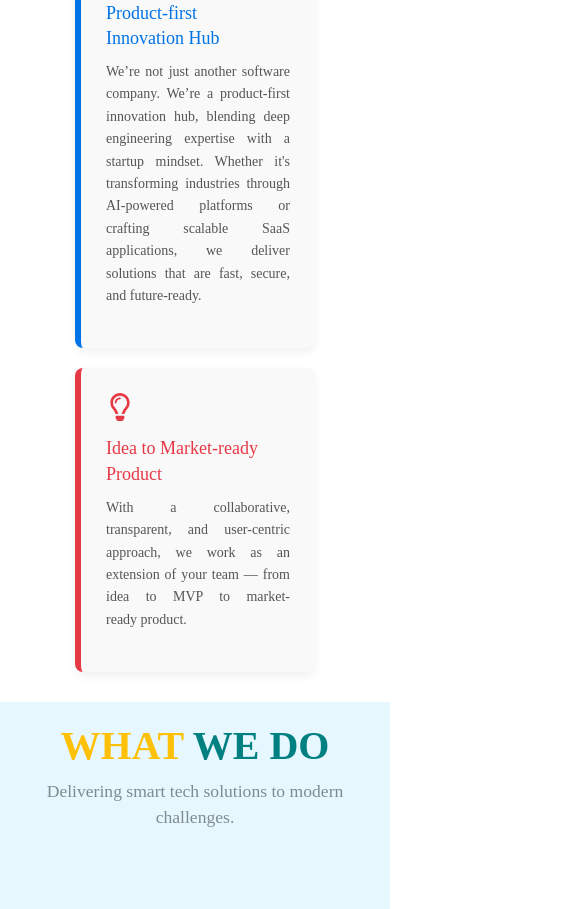
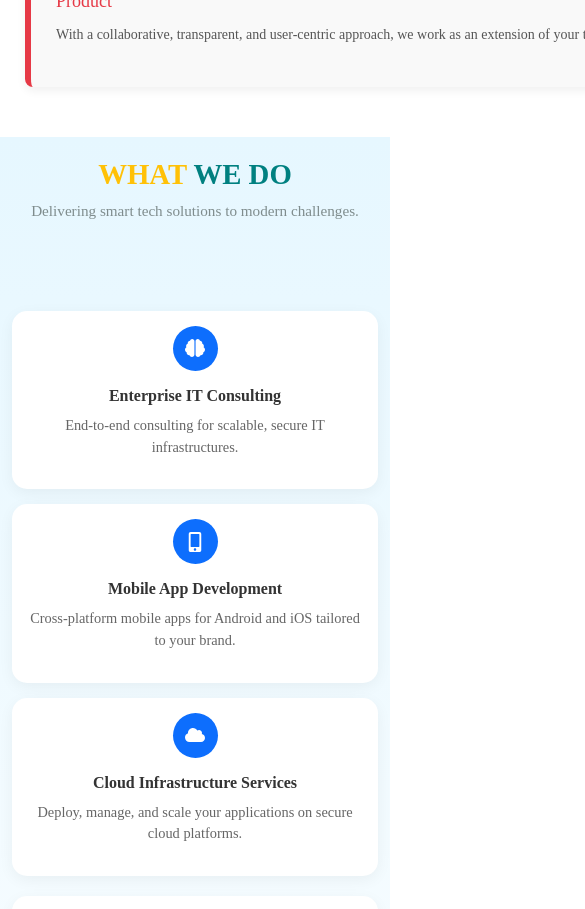
Before and after one commit to alexpandiyan-coder/Finytive, a React (Vite) app: page / in a window 390 px wide. Shown: the part 1640-2549 px from the top of the page, 585 px wide, since content can reach past the window. Built offline with nearby package versions, Linux system fonts and the light colour scheme.

Commit message:
update for Service page

```diff
--- a/src/Componet/WhatWeDo/WhatWeDo.css
+++ b/src/Componet/WhatWeDo/WhatWeDo.css
@@ -2,6 +2,7 @@
   background: linear-gradient(to bottom, #e6f7ff, #ffffff);
   padding: 20px 0;
   position: relative;
+  overflow: hidden;
 }
 
 .timeline-title {
@@ -27,6 +28,7 @@
   z-index: 1;
 }
 
+/* Desktop Scroll Container */
 .scroll-container {
   overflow: hidden;
   position: relative;
@@ -43,6 +45,10 @@
   z-index: 2;
 }
 
+.auto-scroll:hover {
+  animation-play-state: paused;
+}
+
 @keyframes scrollLeft {
   0% {
     transform: translateX(0%);
@@ -52,21 +58,42 @@
   }
 }
 
+/* Mobile Services Grid */
+.mobile-services-container {
+  display: flex;
+  flex-direction: column;
+  gap: 20px;
+  padding-top: 40px;
+}
+
+.mobile-services-row {
+  display: flex;
+  flex-wrap: wrap;
+  justify-content: center;
+  gap: 20px;
+}
+
+/* Shared Card Styles */
 .timeline-box {
   background: white;
   border-radius: 15px;
-  min-width: 260px;
   padding: 20px;
-  box-shadow: 0 4px 15px rgba(0,0,0,0.05);
+  box-shadow: 0 4px 15px rgba(0, 0, 0, 0.05);
   text-align: center;
   position: relative;
   transition: transform 0.3s ease;
 }
 
-.timeline-box:hover {
-  transform: translateY(-6px) scale(1.3);
-  z-index: 5;
+/* Desktop Card Styles */
+.d-md-block .timeline-box {
+  min-width: 260px;
+}
 
+/* Mobile Card Styles */
+.d-md-none .timeline-box {
+  flex: 1 1 calc(50% - 20px);
+  max-width: calc(50% - 20px);
+  margin-bottom: 0;
 }
 
 .timeline-icon {
@@ -107,28 +134,63 @@
   z-index: 3;
 }
 
+@media (max-width: 992px) {
+  .timeline-title {
+    font-size: 2rem;
+  }
+
+  .timeline-box {
+    padding: 15px;
+  }
+
+  .timeline-icon {
+    width: 45px;
+    height: 45px;
+    font-size: 20px;
+  }
+}
+
 @media (max-width: 768px) {
   .timeline-lines {
     display: none;
   }
 
   .auto-scroll {
-    animation: none;
-    flex-direction: column;
-    align-items: center;
+    display: none;
   }
 
   .timeline-box {
-    width: 90%;
-    margin-bottom: 30px;
+    transform: none !important;
   }
 
   .timeline-dot {
-    top: -20px;
+    display: none;
   }
 }
 
-/* Keep previous .timeline-box, .timeline-icon, etc. styles as-is */
-.auto-scroll:hover {
-  animation-play-state: paused;
+@media (max-width: 480px) {
+  .timeline-title {
+    font-size: 1.8rem;
+  }
+
+  .timeline-subtitle {
+    font-size: 0.95rem;
+  }
+
+  .timeline-desc {
+    font-size: 0.9rem;
+  }
+
+  .timeline-heading {
+    font-size: 1rem;
+  }
+
+  .mobile-services-row {
+    gap: 15px;
+  }
+
+  .d-md-none .timeline-box {
+    flex: 1 1 100%;
+    max-width: 100%;
+  }
 }
--- a/src/Componet/WhatWeDo/WhatWeDo.jsx
+++ b/src/Componet/WhatWeDo/WhatWeDo.jsx
@@ -1,4 +1,4 @@
-import React from 'react';
+import React, { useEffect } from 'react';
 import { Container } from 'react-bootstrap';
 import {
   FaBrain,
@@ -9,7 +9,6 @@ import {
   FaCode,
 } from 'react-icons/fa';
 import './WhatWeDo.css';
-
 
 const services = [
   {
@@ -44,26 +43,81 @@ const services = [
   },
 ];
 
+const WhatWeDo = () => {
+  useEffect(() => {
+    const scroller = document.querySelector('.auto-scroll');
+    if (!scroller) return;
 
-const WhatWeDo = () => {
+    const pauseScroll = () => {
+      scroller.style.animationPlayState = 'paused';
+    };
+
+    const resumeScroll = () => {
+      scroller.style.animationPlayState = 'running';
+    };
+
+    scroller.addEventListener('touchstart', pauseScroll);
+    scroller.addEventListener('touchend', resumeScroll);
+
+    return () => {
+      scroller.removeEventListener('touchstart', pauseScroll);
+      scroller.removeEventListener('touchend', resumeScroll);
+    };
+  }, []);
+
+  // Split services into two rows for mobile view
+  const firstRow = services.slice(0, 3);
+  const secondRow = services.slice(3);
+
   return (
     <div className="timeline-wrapper">
       <Container>
         <div className="text-center mb-5">
-          <h2 className="timeline-title text-warning">WHAT <span style={{ color: "teal" }}>WE DO</span></h2>
-          <p className="timeline-subtitle">Delivering smart tech solutions to modern challenges.</p>
+          <h2 className="timeline-title text-warning">
+            WHAT <span style={{ color: 'teal' }}>WE DO</span>
+          </h2>
+          <p className="timeline-subtitle">
+            Delivering smart tech solutions to modern challenges.
+          </p>
         </div>
 
         <div className="timeline-lines"></div>
 
-        <div className="scroll-container">
-
-
+        {/* Desktop View - Horizontal Scroll */}
+        <div className="d-none d-md-block scroll-container">
           <div className="timeline-horizontal auto-scroll">
-            {[...services, ...services].map((service, index) => (
+            {services.map((service, index) => (
               <div key={index} className="timeline-box">
                 <div className="timeline-dot"></div>
-                <div className="timeline-icon">{service.icon}</div>
+                <div className="timeline-icon" aria-label={service.title}>
+                  {service.icon}
+                </div>
+                <h5 className="timeline-heading">{service.title}</h5>
+                <p className="timeline-desc">{service.description}</p>
+              </div>
+            ))}
+          </div>
+        </div>
+
+        {/* Mobile View - Two Rows */}
+        <div className="d-md-none mobile-services-container">
+          <div className="mobile-services-row">
+            {firstRow.map((service, index) => (
+              <div key={index} className="timeline-box">
+                <div className="timeline-icon" aria-label={service.title}>
+                  {service.icon}
+                </div>
+                <h5 className="timeline-heading">{service.title}</h5>
+                <p className="timeline-desc">{service.description}</p>
+              </div>
+            ))}
+          </div>
+          <div className="mobile-services-row">
+            {secondRow.map((service, index) => (
+              <div key={index + 3} className="timeline-box">
+                <div className="timeline-icon" aria-label={service.title}>
+                  {service.icon}
+                </div>
                 <h5 className="timeline-heading">{service.title}</h5>
                 <p className="timeline-desc">{service.description}</p>
               </div>
--- a/src/Componet/WhoWeAre/WhoWeAre.css
+++ b/src/Componet/WhoWeAre/WhoWeAre.css
@@ -1,8 +1,12 @@
 .who-wrapper {
   background-color: #fff;
   padding: 20px 30px;
-  max-width: 1200px;
+  width: 1300px;
   margin: 10px 45px;
+  position: relative;
+  top: -20px;
+  left: -50px;
+  overflow: hidden;
 
 }
 
```
